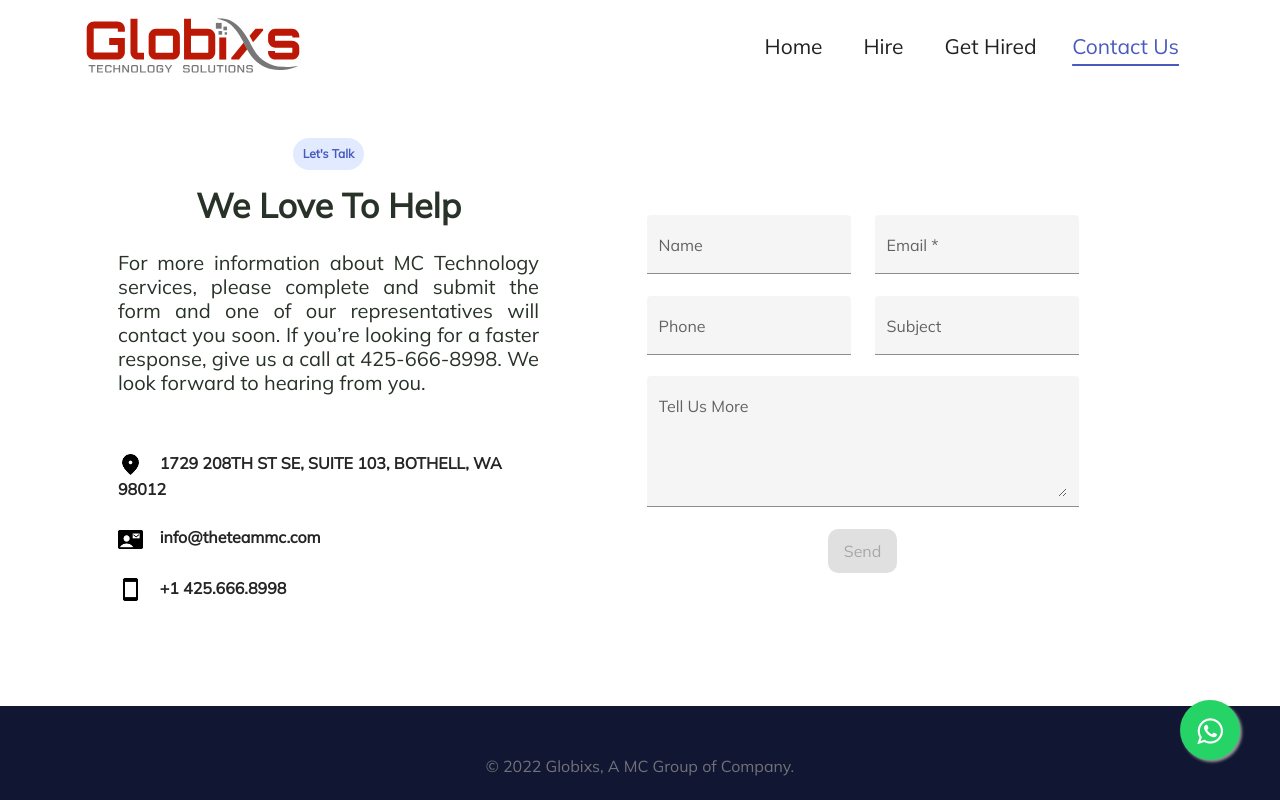
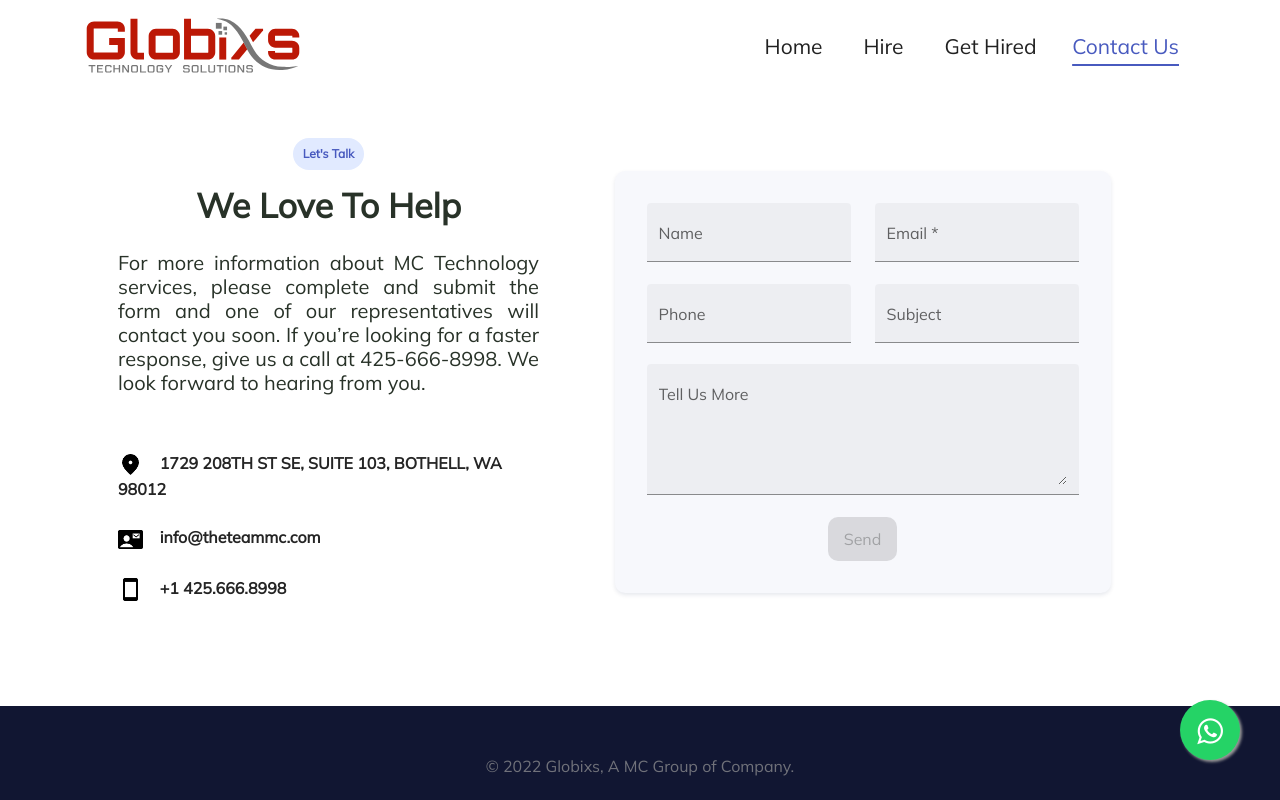
Before and after one commit to Batman-DevOps/globixs-angular-app, an Angular app: page /contact-us in a window 1280 px wide. Built offline with nearby package versions, Linux system fonts and the light colour scheme.

Commit message:
Contact us card added around form, card color changes

```diff
--- a/src/app/modules/contact-us/components/contact-us/contact-us.component.html
+++ b/src/app/modules/contact-us/components/contact-us/contact-us.component.html
@@ -20,7 +20,8 @@
             </div>
         </div>
 
-        <div class="col-md-7 mt-4 text-center d-flex justify-content-center align-items-center">
+        <div class="col-md-7 text-center d-flex justify-content-center align-items-center">
+            <div class="card info-card">
                 <form [formGroup]="contactForm" novalidate (ngSubmit)="handleContactUs()">
                     <div class="form-group">
                         <div class="row">
@@ -81,6 +82,7 @@
                     </div>
                 </form>
             </div>
+        </div>
 
     </div>
 </div>
--- a/src/app/modules/hire/components/hire/hire.component.html
+++ b/src/app/modules/hire/components/hire/hire.component.html
@@ -87,7 +87,7 @@
         <h2><strong>Staffing Wide Spectrum</strong></h2>
         <div class="d-flex mt-5">
             <div class="flex-fill flex-fill-spectrum-margin mb-4" *ngFor="let spectrum of spectrums;">
-                <div class="card info-card">
+                <div class="card spectrum-card">
                     <i class="material-icons">{{spectrum?.icon}}</i>
                     <h6 class="mt-2">{{spectrum?.title}}</h6>
                 </div>
--- a/src/styles.scss
+++ b/src/styles.scss
@@ -59,6 +59,12 @@ mat-form-field {
     box-shadow: 0 4px 8px 0 #F8F9FA;
 }
 
+.info-card {
+    background-color: #f7f8fc;
+    // background-color: #f7f7f7;
+    box-shadow: 0 2px 4px rgb(3 27 78 / 10%);
+}
+
 .container-shadow {
     // box-shadow: 0px 4px 8px 0 hsl(45deg 0% 0% / 0.05);
     box-shadow: 0 2px 4px rgb(3 27 78 / 10%);
@@ -92,15 +98,15 @@ mat-form-field {
     padding: 10px;
 }
 
-.info-card {
-    background-color: #828fd4;
+.spectrum-card {
+    background-color: #cbd0ed;
     border: none;
     padding: 16px;
     box-shadow: inset;
 
-    * {
-        color: #ffffff !important;
-    }
+    // * {
+    //     color: #ffffff !important;
+    // }
 }
 
 .highlight-card {
```
Lines whose indentation alone changed are shown as unchanged.
